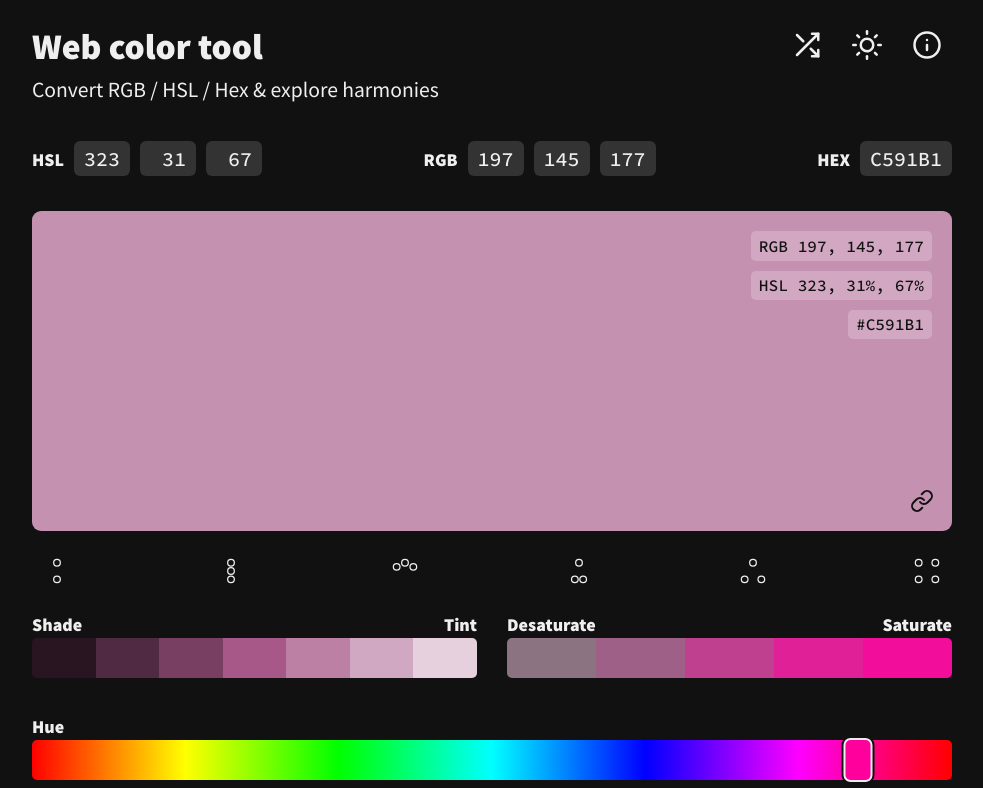
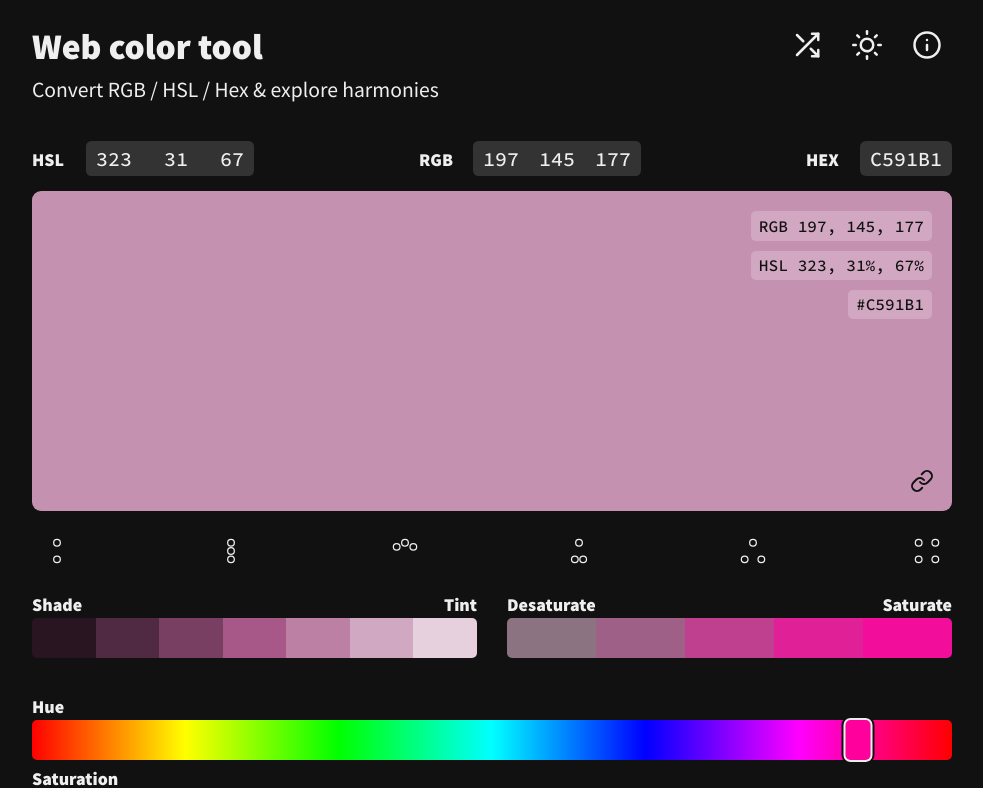
Before and after one commit to murbar/web-color-tool, a React (Create React App) app: page / in a window 1280 px wide. Shown: the top 788 px of the page, without its empty margins (148-1131 px from the left). Built offline with nearby package versions, Linux system fonts and the light colour scheme.

Commit message:
Improve input UI

```diff
--- a/src/components/HexForm.js
+++ b/src/components/HexField.js
@@ -3,7 +3,7 @@ import colorConvert from 'colorConvert';
 import HexInput from 'components/common/HexInput';
 import { recordGAEvent } from 'helpers';
 
-const HexForm = ({ setColor, colorValues }) => {
+const HexField = ({ setColor, colorValues }) => {
   const [hexValue, setHexValue] = useState('');
   const [inputError, setInputError] = useState(false);
 
@@ -40,4 +40,4 @@ const HexForm = ({ setColor, colorValues }) => {
   );
 };
 
-export default HexForm;
+export default HexField;
--- a/src/components/HslForm.js
+++ b/src/components/HslFields.js
@@ -1,10 +1,10 @@
 import React, { useState, useEffect } from 'react';
-// import colorConvert from 'colorConvert';
+import ContiguousInputs from 'components/common/ContiguousInputs';
 import DegreeInput from 'components/common/DegreeInput';
 import HectoInput from 'components/common/HectoInput';
 import { recordGAEvent, hslTo4x } from 'helpers';
 
-const HslForm = ({ setColor, colorValues }) => {
+const HslFields = ({ setColor, colorValues }) => {
   const [hslValues, setHslValues] = useState({ h: 0, s: 0, l: 0 });
 
   useEffect(() => {
@@ -16,9 +16,6 @@ const HslForm = ({ setColor, colorValues }) => {
     setHslValues(prev => {
       const newValues = { ...prev, [name]: value };
       let { h, s, l } = newValues;
-      // next line needed??
-      // if (prev.h === 0 && h > 0 && prev.s === 0) s = 50;
-      // const rgbValues = colorConvert.hsl.toRgb([h, s, l]);
       setColor(hslTo4x([h, s, l]));
       return newValues;
     });
@@ -29,6 +26,7 @@ const HslForm = ({ setColor, colorValues }) => {
   return (
     <div onClick={() => recordGAEvent('User', 'Clicked', 'HSL inputs')}>
       <label>HSL</label>
+      <ContiguousInputs>
         <DegreeInput
           name="h"
           value={hslValues.h}
@@ -50,8 +48,9 @@ const HslForm = ({ setColor, colorValues }) => {
           onChange={handleChange}
           aria-label="HSL luminance"
         />
+      </ContiguousInputs>
     </div>
   );
 };
 
-export default HslForm;
+export default HslFields;
--- a/src/components/RgbForm.js
+++ b/src/components/RgbFields.js
@@ -1,9 +1,10 @@
 import React, { useState, useEffect } from 'react';
 import ByteInput from 'components/common/ByteInput';
+import ContiguousInputs from 'components/common/ContiguousInputs';
 import { recordGAEvent } from 'helpers';
 import colorConvert from 'colorConvert';
 
-const RgbForm = ({ setColor, colorValues }) => {
+const RgbFields = ({ setColor, colorValues }) => {
   // TODO input valid state for invalid input indicator
   const [rgbValues, setRgbValues] = useState({ r: 0, g: 0, b: 0 });
 
@@ -26,6 +27,7 @@ const RgbForm = ({ setColor, colorValues }) => {
   return (
     <div onClick={() => recordGAEvent('User', 'Clicked', 'RGB inputs')}>
       <label>RGB</label>
+      <ContiguousInputs>
         <ByteInput
           name="r"
           value={rgbValues.r}
@@ -47,8 +49,9 @@ const RgbForm = ({ setColor, colorValues }) => {
           onChange={handleChange}
           aria-label="RGB blue"
         />
+      </ContiguousInputs>
     </div>
   );
 };
 
-export default RgbForm;
+export default RgbFields;
--- a/src/components/ValueInputs.js
+++ b/src/components/ValueInputs.js
@@ -1,21 +1,19 @@
 import React from 'react';
 import styled, { css } from 'styled-components';
-import HexForm from 'components/HexForm';
-import RgbForm from 'components/RgbForm';
-import HslForm from 'components/HslForm';
+import HslFields from 'components/HslFields';
+import RgbFields from 'components/RgbFields';
+import HexField from 'components/HexField';
 import breakpoints from 'styles/breakpoints';
 
 const StyledDiv = styled.div`
-  margin: 3.5rem 0;
+  margin: 3.5rem 0 1.5rem;
   & > div {
     margin-bottom: 1.5rem;
   }
   label {
     font-weight: bold;
-    margin-right: 1rem;
-  }
-  input {
-    margin-right: 1rem;
+    display: inline-block;
+    width: 3em;
   }
   ${breakpoints.tablet(css`
     display: flex;
@@ -32,9 +30,9 @@ const StyledDiv = styled.div`
 const ValueInputs = ({ setColor, colorValues }) => {
   return (
     <StyledDiv>
-      <HslForm setColor={setColor} colorValues={colorValues} />
-      <RgbForm setColor={setColor} colorValues={colorValues} />
-      <HexForm setColor={setColor} colorValues={colorValues} />
+      <HslFields setColor={setColor} colorValues={colorValues} />
+      <RgbFields setColor={setColor} colorValues={colorValues} />
+      <HexField setColor={setColor} colorValues={colorValues} />
     </StyledDiv>
   );
 };
--- /dev/null
+++ b/src/components/common/ContiguousInputs.js
@@ -0,0 +1,13 @@
+import styled from 'styled-components';
+
+export default styled.div`
+  display: inline-block;
+  background: ${p => p.theme.inputColor};
+  border-radius: 0.3em;
+  &:focus {
+    box-shadow: 0 0 0 0.2rem ${p => p.theme.textColor};
+  }
+  input {
+    background: transparent;
+  }
+`;
```
Lines whose indentation alone changed are shown as unchanged.
